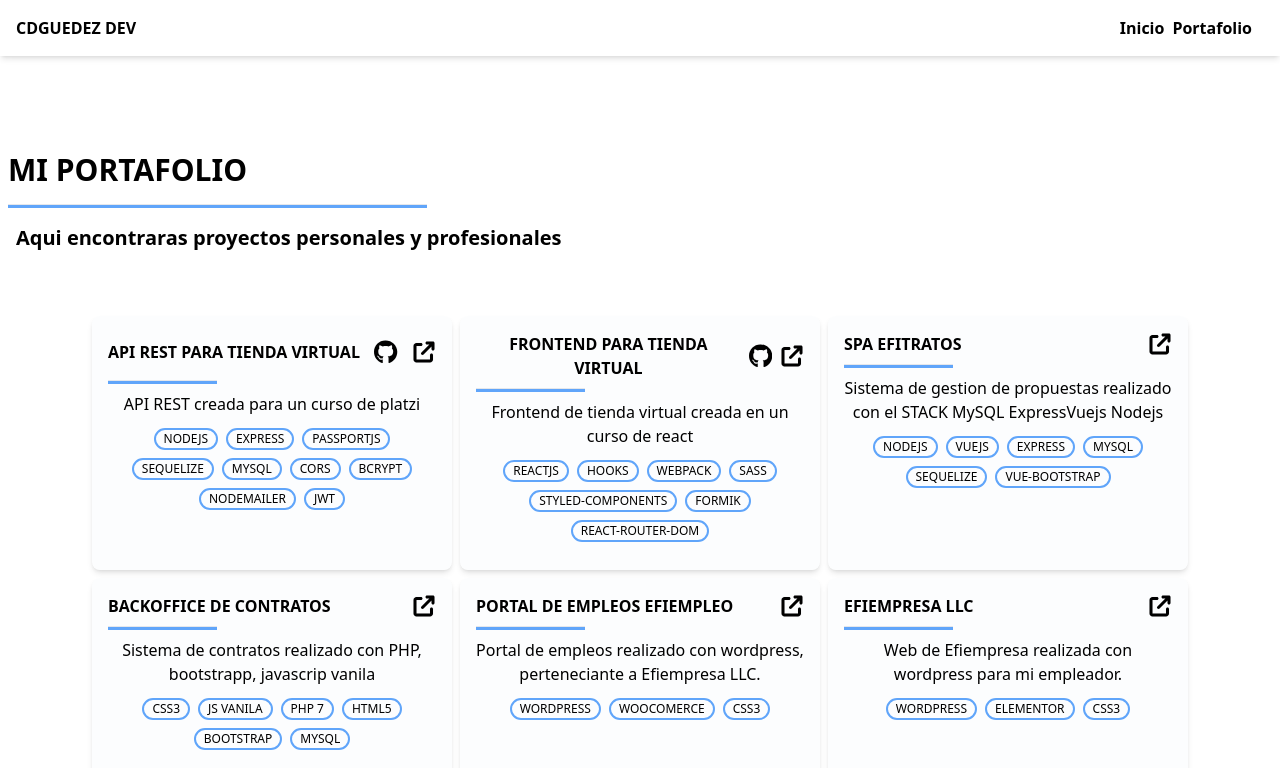
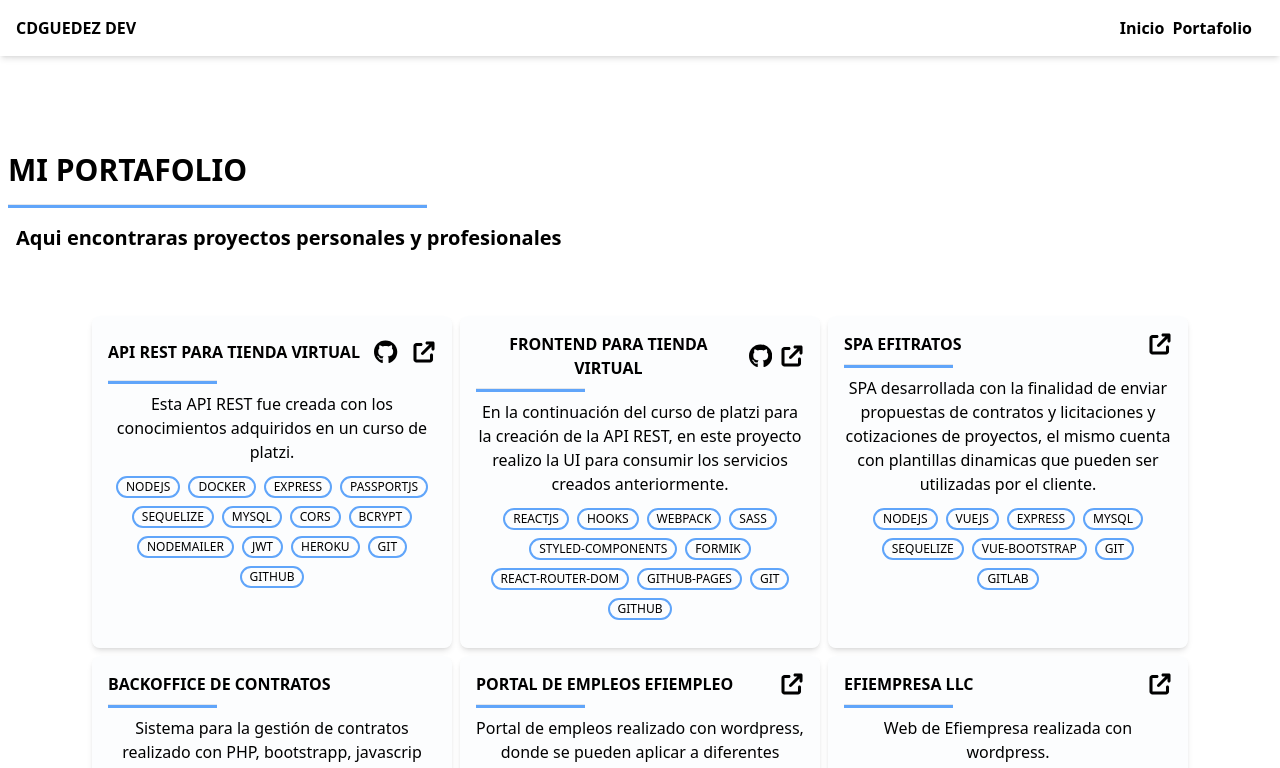
Before and after one commit to cdguedez/portfolio, a React (Vite) app: page /portfolio/projects in a window 1280 px wide. Shown: the top 768 px of the page. Built offline with nearby package versions, Linux system fonts and the light colour scheme.

Commit message:
[UPDATE] most changed to UI

```diff
--- /dev/null
+++ b/src/components/CardExperience.jsx
@@ -0,0 +1,22 @@
+import React from 'react'
+
+const CardExperience = ({
+  company = 'company name',
+  jobDescription = 'job description',
+  duration = ['dd/mm/yyyy', 'dd/mm/yyyy'],
+  exp = 'my content exp.',
+  list
+}) => {
+  return (
+    <article className='p-4'>
+      <h2 className='font-semibold text-lg uppercase mb-1'>{company}</h2>
+      <div className='mb-2'>
+        <span className='text-sm pr-2 text-blue-400'>{jobDescription}</span>
+        <span className='text-xs text-slate-600'>{duration[0]} - {duration[1]}</span>
+      </div>
+      <p>{exp}</p>
+    </article>
+  )
+}
+
+export default CardExperience
--- a/src/components/CardProject.jsx
+++ b/src/components/CardProject.jsx
@@ -14,7 +14,7 @@ const CardProject = ({ project }) => {
           {project.name}
         </h1>
         {project.repo && <a href={project.repo} target='_blank' rel='noreferrer'><Github /></a>}
-        <a href={project.url} target='_blank' rel='noreferrer'><ArrowUpRight /></a>
+        {project.url && <a href={project.url} target='_blank' rel='noreferrer'><ArrowUpRight /></a>}
       </div>
       <hr className='bg-blue-400 my-2 h-1 w-1/3' />
       <p>{project.description}</p>
--- a/src/components/Hero.jsx
+++ b/src/components/Hero.jsx
@@ -1,13 +1,15 @@
-const Hero = ({ title, subTitle }) => {
+const Hero = ({ title, subTitle = null }) => {
   return (
     <article>
       <h1 className='font-bold text-3xl my-4 uppercase -ml-2 text-left'>
         {title}
         <hr className='bg-blue-400 my-4 h-1 w-1/3' />
       </h1>
-      <h2 className='font-semibold text-xl mb-2'>
-        {subTitle}
-      </h2>
+      {
+        subTitle && (
+          <h2 className='font-semibold text-xl mb-2'>{subTitle}</h2>
+        )
+      }
     </article>
   )
 }
--- a/src/pages/About.jsx
+++ b/src/pages/About.jsx
@@ -3,10 +3,13 @@ const About = () => {
     <div className='text-left text-lg pt-4'>
       <h1 className='font-bold uppercase text-3xl'>Sobre Mi</h1>
       <p className='my-2'>
-        Soy desarrollador web con mas de 3 años de experiencia y me especializo en backend con Nodejs
+        Soy desarrollador web con mas de 3 años de experiencia y me especializo en backend con <strong>Nodejs</strong>
       </p>
       <p className='my-2'>
-        Actualmente estudio Python y Reactjs en platzi, me gusta crear productos tecnologicos y el aprendizaje continuo, he trabajado mayor mente con wordpress y PHP creando blog y paginas a algunos clientes, actualmente estoy cambiando mi stack.
+        Actualmente estudio <strong>Python</strong> y <strong>Reactjs</strong> en platzi, me gusta crear productos tecnológicos y el aprendizaje continuo, he trabajado mayor mente con <strong>wordpress</strong>, <strong>PHP</strong>, <strong>javascript vanila</strong>, <strong>Nodejs</strong> y <strong>expressjs</strong> para el desarrollo de <strong>API REST</strong>.
+      </p>
+      <p className='my-2'>
+        Actualmente estoy incursionando en el mundo del frontend, de hecho este portfolio esta pensado en first mobile y realizado con Reactjs, hooks, atomización de componentes, tailwind css, el uso de useCallback en algunos componentes para evitar la re renderización de no ser necesaria, lazy load y Suspense.
       </p>
     </div>
   )
--- a/src/pages/Error404.jsx
+++ b/src/pages/Error404.jsx
@@ -1,10 +1,21 @@
-import { Link } from 'react-router-dom'
+import { useNavigate } from 'react-router-dom'
+import Button from './../components/Button'
 
 const Error404 = () => {
+  const navigate = useNavigate()
+  const returnHome = () => {
+    navigate('/')
+  }
+
   return (
-    <section>
-      <h1 className=''>ERROR 404 | PAGE NOT FOUND</h1>
-      <Link to='/'>Return Home</Link>
+    <section className='flex flex-col m-2'>
+      <div className='flex justify-center items-center flex-col'>
+        <h1 className='uppercase mb-4 animate-pulse text-red-500'>ERROR 404 | Esta pagina no existe</h1>
+        <p className='text-center'>Parece que estas ingresando una URL manual, Para evitar llegar a esta pagina solo usa nuestros link de navegacion</p>
+      </div>
+      <Button border onClick={() => returnHome()} to='/'>
+        Regresar al Inicio
+      </Button>
     </section>
   )
 }
--- a/src/utils/portfolio.js
+++ b/src/utils/portfolio.js
@@ -28,9 +28,9 @@ export const projects = [
     url: 'https://api-store-cdguedez.herokuapp.com/api/v1/users',
     repo: 'https://github.com/cdguedez/api-store-cguedez',
     images: [],
-    description: 'API REST creada para un curso de platzi',
+    description: 'Esta API REST fue creada con los conocimientos adquiridos en un curso de platzi.',
     isFinish: true,
-    skills: ['Nodejs', 'express', 'passportjs', 'sequelize', 'MySql', 'cors', 'bcrypt', 'nodemailer', 'jwt']
+    skills: ['Nodejs', 'docker', 'express', 'passportjs', 'sequelize', 'MySql', 'cors', 'bcrypt', 'nodemailer', 'jwt', 'heroku', 'git', 'github']
   },
   {
     id: 'CG02',
@@ -38,9 +38,9 @@ export const projects = [
     url: 'https://cdguedez.github.io/react-shop/',
     repo: 'https://github.com/cdguedez/react-shop',
     images: [],
-    description: 'Frontend de tienda virtual creada en un curso de react',
+    description: 'En la continuación del curso de platzi para la creación de la API REST, en este proyecto realizo la UI para consumir los servicios creados anteriormente.',
     isFinish: true,
-    skills: ['Reactjs', 'hooks', 'webpack', 'sass', 'styled-components', 'formik', 'react-router-dom']
+    skills: ['Reactjs', 'hooks', 'webpack', 'sass', 'styled-components', 'formik', 'react-router-dom', 'github-pages', 'git', 'github']
   },
   {
     id: 'CG03',
@@ -50,20 +50,20 @@ export const projects = [
       // efitratosDesktop,
       // efitratosMobile
     ],
-    description: 'Sistema de gestion de propuestas realizado con el STACK MySQL ExpressVuejs Nodejs',
+    description: 'SPA desarrollada con la finalidad de enviar propuestas de contratos y licitaciones y cotizaciones de proyectos, el mismo cuenta con plantillas dinamicas que pueden ser utilizadas por el cliente.',
     isFinish: true,
-    skills: ['Nodejs', 'Vuejs', 'express', 'MySql', 'Sequelize', 'vue-bootstrap']
+    skills: ['Nodejs', 'Vuejs', 'express', 'MySql', 'Sequelize', 'vue-bootstrap', 'git', 'gitlab']
   },
   {
     id: 'CG04',
     name: 'Backoffice de contratos',
-    url: 'https://contratos.efiempresa.com/',
+    // url: 'https://contratos.efiempresa.com/',
     images: [
       // contratosDesktop
     ],
-    description: 'Sistema de contratos realizado con PHP, bootstrapp, javascrip vanila',
+    description: 'Sistema para la gestión de contratos realizado con PHP, bootstrapp, javascrip vanila.',
     isFinish: true,
-    skills: ['css3', 'JS vanila', 'PHP 7', 'html5', 'bootstrap', 'MySql']
+    skills: ['css3', 'JS vanila', 'PHP 7', 'html5', 'bootstrap', 'MySql', 'CPanel', 'git']
   },
   {
     id: 'CG05',
@@ -73,7 +73,7 @@ export const projects = [
       // efiempleoDesktop,
       // efiempleoMobile
     ],
-    description: 'Portal de empleos realizado con wordpress, perteneciante a Efiempresa LLC.',
+    description: 'Portal de empleos realizado con wordpress, donde se pueden aplicar a diferentes ofertas de empleo publicadas por efiempresa LLC.',
     isFinish: true,
     skills: ['wordpress', 'woocomerce', 'css3']
   },
@@ -85,7 +85,7 @@ export const projects = [
       // efiempresaDesktop,
       // efiempresaMobile
     ],
-    description: 'Web de Efiempresa realizada con wordpress para mi empleador.',
+    description: 'Web de Efiempresa realizada con wordpress.',
     isFinish: true,
     skills: ['wordpress', 'elementor', 'css3']
   },
@@ -142,13 +142,14 @@ export const me = {
     'Reactjs',
     'Nodejs',
     'expressjs',
-    'Docker'
+    'Docker',
+    'git'
   ],
   socialLinks: [
     { name: 'twitter', url: 'https://twitter.com/cdguedez' },
     { name: 'linkedin', url: 'https://linkedin.com/in/cdguedez' },
     { name: 'github', url: 'https://github.com/cdguedez' }
   ],
-  hobbies: ['leer', 'series', 'cine', 'montana'],
+  hobbies: ['leer', 'series', 'cine', 'montaña'],
   age: 29
 }
```
